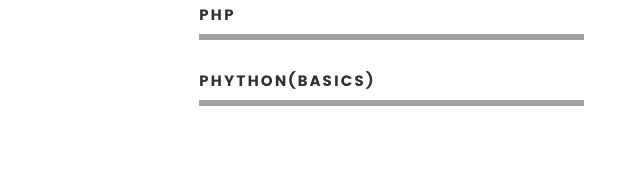
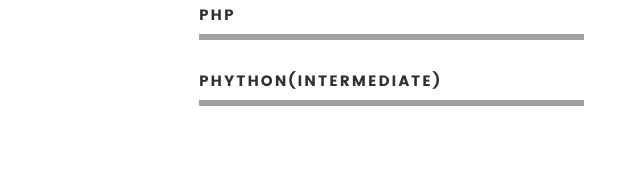
Before and after one commit to anujsshetty/anujsshetty.github.io, a plain HTML site: page index.html in a window 1280 px wide. Shown: the part 1637-1818 px from the top of the page, 461-1101 px from the left. Drawn offline with Linux system fonts and the light colour scheme; files whose address does not match are found by name.

Commit message:
Update index.html

```diff
--- a/index.html
+++ b/index.html
@@ -169,7 +169,7 @@
                     </li>
 		    <li>
 
-                        <strong>PHYTHON(BASICS)</strong>
+                        <strong>PHYTHON(INTERMEDIATE)</strong>
                     </li>
 
                 </ul>
```
